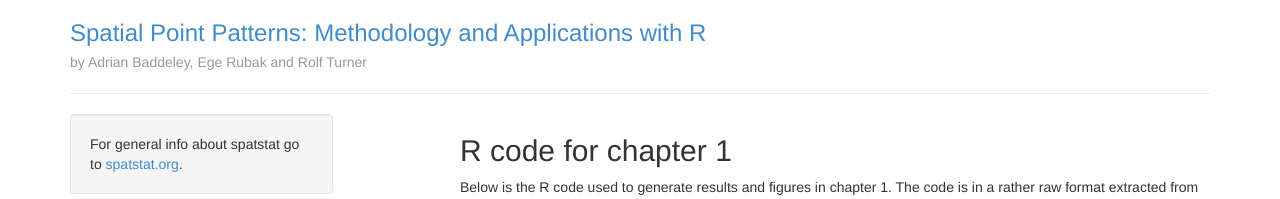
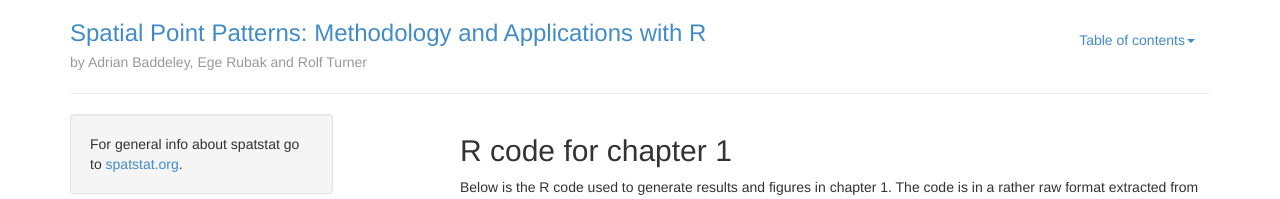
Before and after one commit to spatstat/book, a Jekyll site: the page built from chapter-code/chapter01.md, in a window 1280 px wide. Shown: the top 199 px of the page. Built offline with Jekyll 4.4.1, drawn with Linux system fonts in a browser that asks for light colours; Markdown is read by kramdown in place of the engine named in the settings.

Commit message:
Separate layout for code pages.

```diff
--- /dev/null
+++ b/_layouts/chapter-code.html
@@ -0,0 +1,81 @@
+<!DOCTYPE html>
+<html>
+  <head>
+    <title>{{page.title}} &middot; Spatial Point Patterns: Methodology and Applications with R.</title>
+    <meta charset="utf-8">
+    <meta name="viewport" content="width=device-width, initial-scale=1.0">
+
+    <link href="/book/www/bootstrap.min.css" rel="stylesheet">
+    <link href="/book/www/pygments.css" rel="stylesheet">
+
+    <link href='http://fonts.googleapis.com/css?family=Inconsolata:400,700'
+      rel='stylesheet' type='text/css'>
+  </head>
+
+  <body>
+
+    <div class="container">
+
+      <div class="masthead">
+        <ul class="nav nav-pills pull-right">
+          <li class="dropdown">
+            <a href="#" class="dropdown-toggle" data-toggle="dropdown">
+              Table of contents<b class="caret"></b>
+            </a>
+            <ul class="dropdown-menu pull-right" role="menu">
+              {% include nav.html %}
+            </ul>
+          </li>
+        </ul>
+
+        <h3 class="muted"><a href="/book">Spatial Point Patterns: Methodology and Applications with R</a><br> <small>by Adrian Baddeley, Ege Rubak and Rolf Turner</small></h3>
+        <hr>
+      </div>
+
+      <div class="row">
+        <div class="col-xs-12 col-sm-3" id="nav">
+        <div class="well">
+            For general info about spatstat go to <a href="/">spatstat.org</a>.
+        </div>
+
+        <div class="well">
+            If you don't have the book yet you can use the promo code <strong>AJL01</strong> to get a <strong>20% discount</strong> at <a href="https://www.crcpress.com/Spatial-Point-Patterns-Methodology-and-Applications-with-R/Baddeley-Rubak-Turner/9781482210200">the publisher website</a>.
+        </div>
+
+        <div class="well">
+            Read about past and upcoming spatstat workshops <a href="/workshops">here</a>.
+        </div>
+
+        <h4>Contents</h4>
+          <ul class="list-unstyled" id="toc">
+            <li><a href="/book/chapter-code.html">R code for chapters</a></li>
+            <li><a href="/book/sample-chapters.html">Free sample chapters</a></li>
+            <li><a href="/book/reviews.html">Reviews of book</a></li>
+            <li><a href="/book/errata.pdf">Errata (pdf)</a></li>
+            <li><a href="/book/biographies.html">Author biographies</a></li>
+          </ul>
+
+
+        </div>
+
+        <div id="content" class="col-xs-12 col-sm-8 pull-right">
+          {{ content }}
+        </div>
+      </div>
+
+      <div class="footer">
+        <hr>
+        <p>&copy; Adrian Baddeley, Ege Rubak and Rolf Turner.<br>
+        Theme based on Hadley Wickham's <a href="http://adv-r.had.co.nz/">Advanced R website</a>.
+        Hosted by <a href='http://github.com/spatstat/book/'>GitHub</a>
+        and powered by <a href='http://jekyllrb.com/'>Jekyll</a>.
+        </p>
+      </div>
+
+    </div> <!-- /container -->
+
+  <script src="//code.jquery.com/jquery.js"></script>
+  <script src="/book/www/bootstrap.min.js"></script>
+  <script src="/book/www/toc.js"></script>
+  </body>
+</html>
```
Also changed, not shown: chapter-code/chapter01.md (+1 -1 lines).
